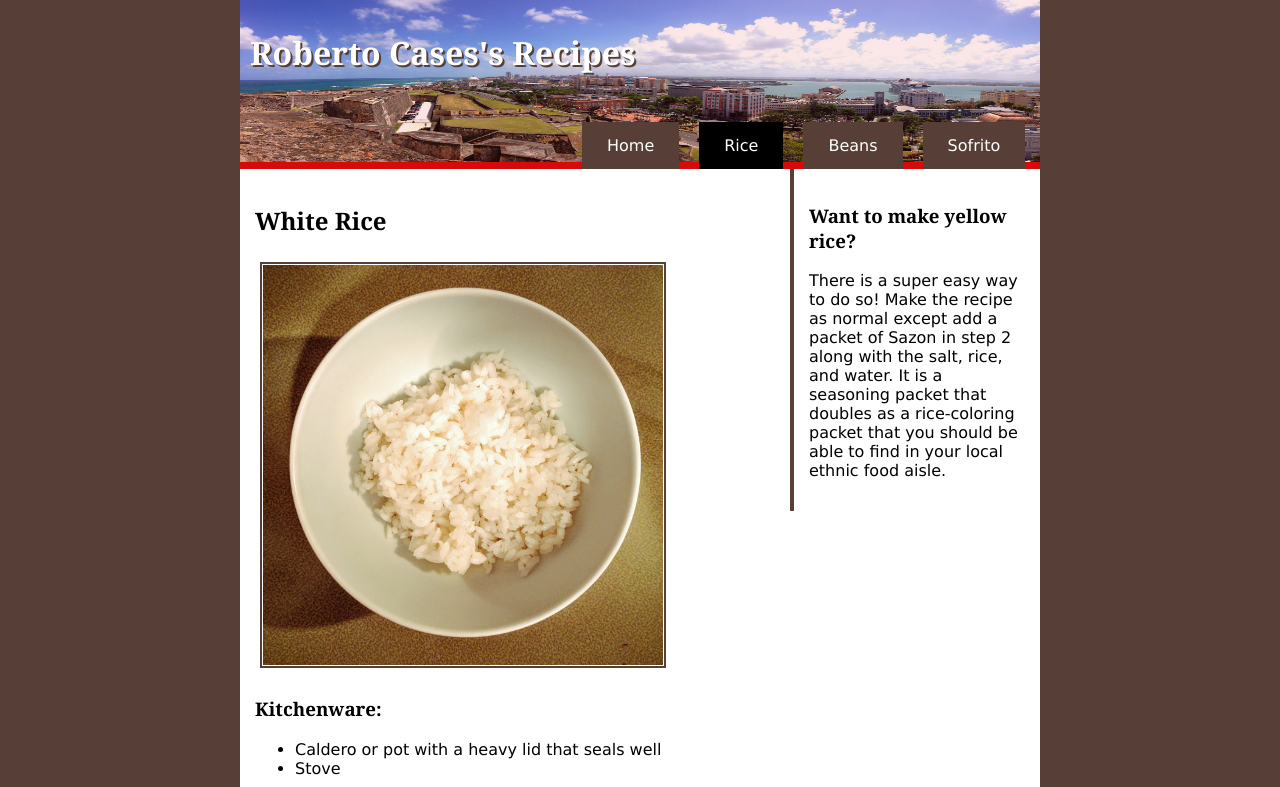
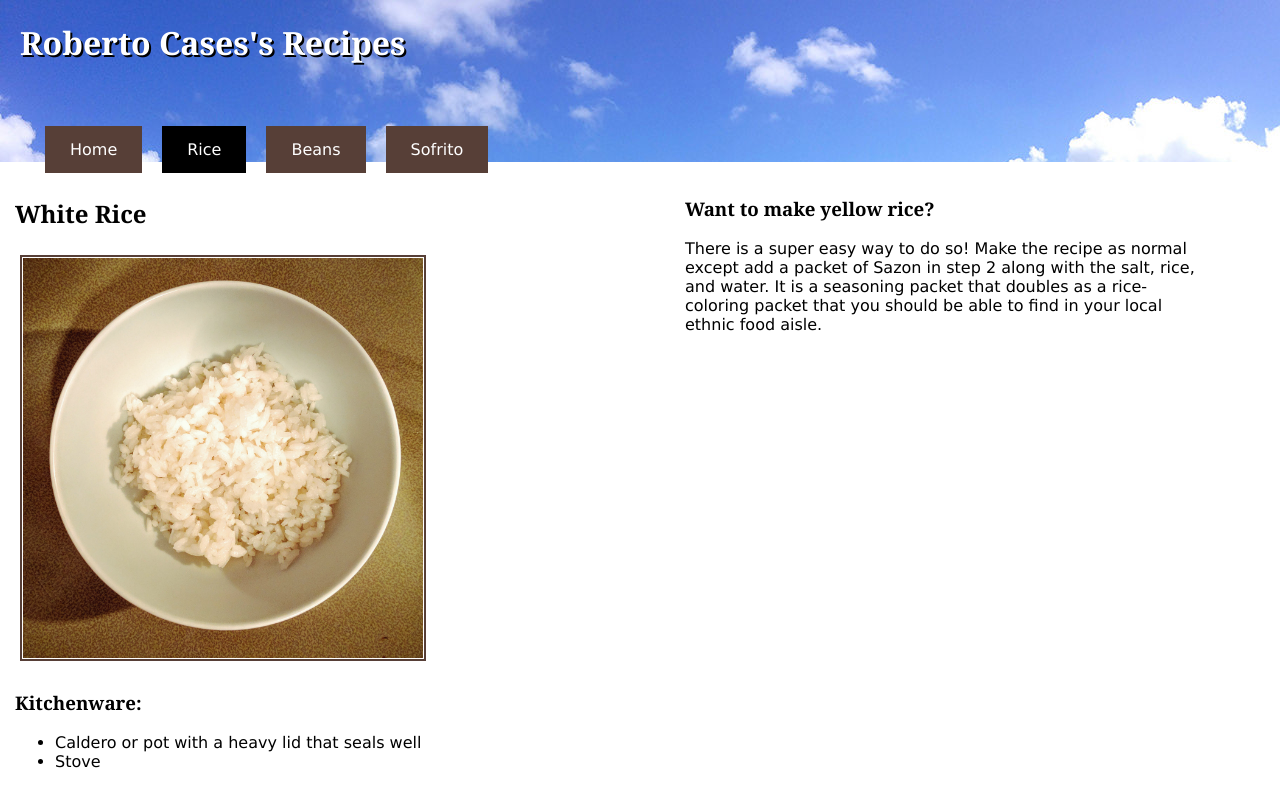
Before and after one commit to RBertoCases/C376-Web-Project, a plain HTML site: page rice.html in a window 1280 px wide. Shown: the top 787 px of the page. Drawn offline with Linux system fonts and the light colour scheme.

Commit message:
Made changes to style sheet to use pic as bg

```diff
--- a/styles.css
+++ b/styles.css
@@ -1,3 +1,4 @@
+
 body {
 	background: #573F37;
 	font-family: Georgia, serif;
@@ -6,8 +7,9 @@ body {
 }
 
 h1 {
-	text-shadow: 2px 2px #573F37;
-	position: relative;
+	text-shadow: 2px 2px black;
+	position: absolute;
+	left: 20px;
 	z-index: 100;
 }
 
@@ -16,7 +18,7 @@ p, li, td {
 }
 #container {
 	position: relative;
-	width: 800px;
+	width: auto;
 	overflow: hidden;
     margin: auto;
    	background: white;
@@ -31,28 +33,21 @@ p, li, td {
 
 header {
 	text-align: left;
-	padding: 10px;
-	background: #D60A0B;
+	padding: 0px;
+	background-image:url("images/pr_pana.jpg");
 	color: white;
+	overflow: hidden;
+	height: 162px;
 
 }
 
-#headerImage img {
+nav {
 	position: absolute;
-	top: 0;
-	left: 0;
-	width: 800px;
-	height: 162px;
-	opacity: 0.9;
-}
-
-
-nav {
-	position: relative;
-	left: 272px;
+	left: auto;
+	top: 115px;
 	height: 43px;
-	margin: auto;
-	padding: 10px;
+	margin: -5px;
+	padding: -5px;
 }
 
 nav ul {
@@ -88,7 +83,7 @@ nav a.current:hover {
 }
 section {
 	float: left;
-	width: 520px;
+	width: 50%;
 	padding: 15px;
 }
 
@@ -115,7 +110,7 @@ a.secLink:link {
 
 aside {
 	float: left;
-	width: 216px;
+	width: 40%;
 	padding: 15px;
-	border-left: 4px solid #573F37;
+	/*border-left: 4px solid #573F37;*/
 }
```
Also changed, not shown: index.html (+0 -3 lines), 1 other file.
